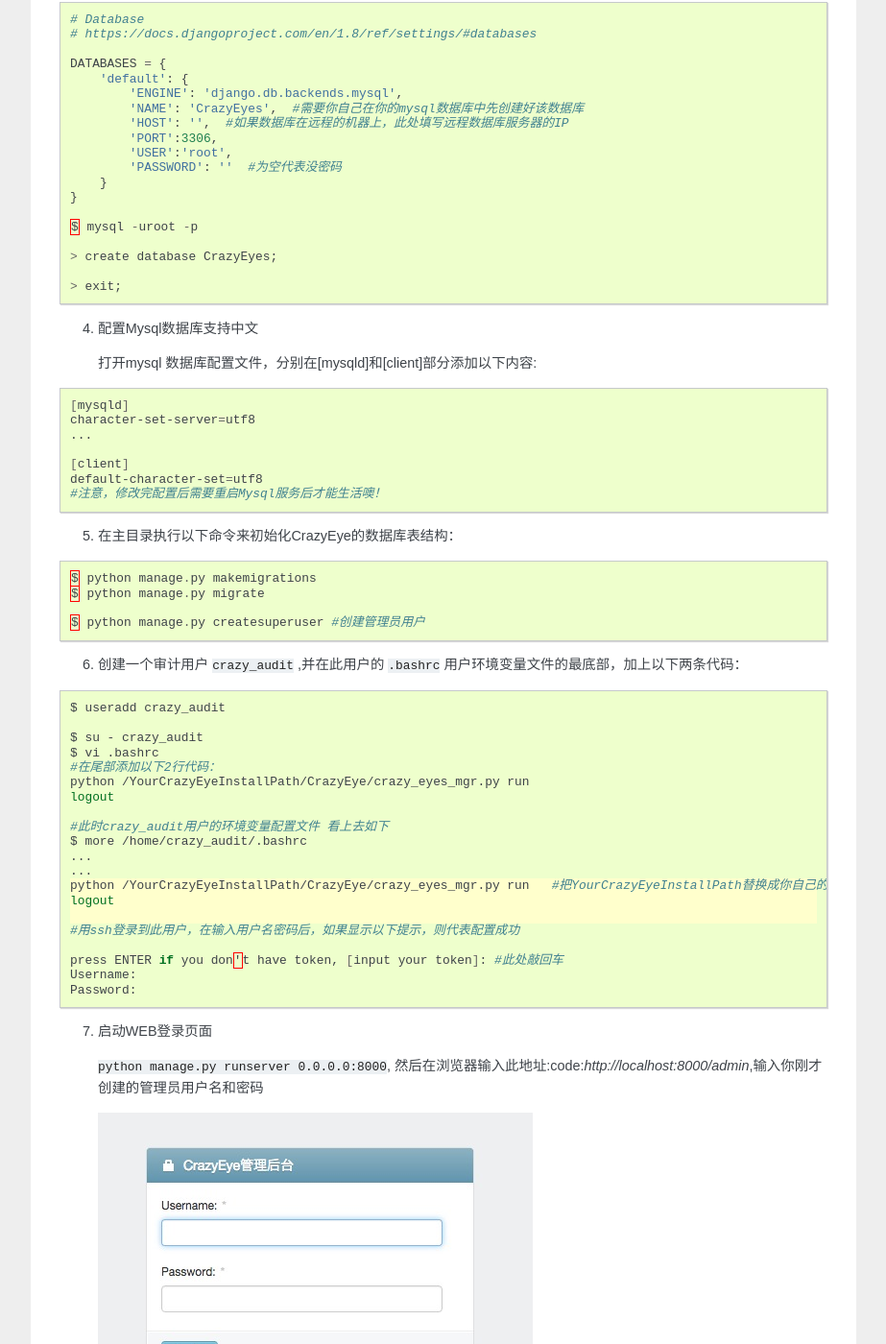
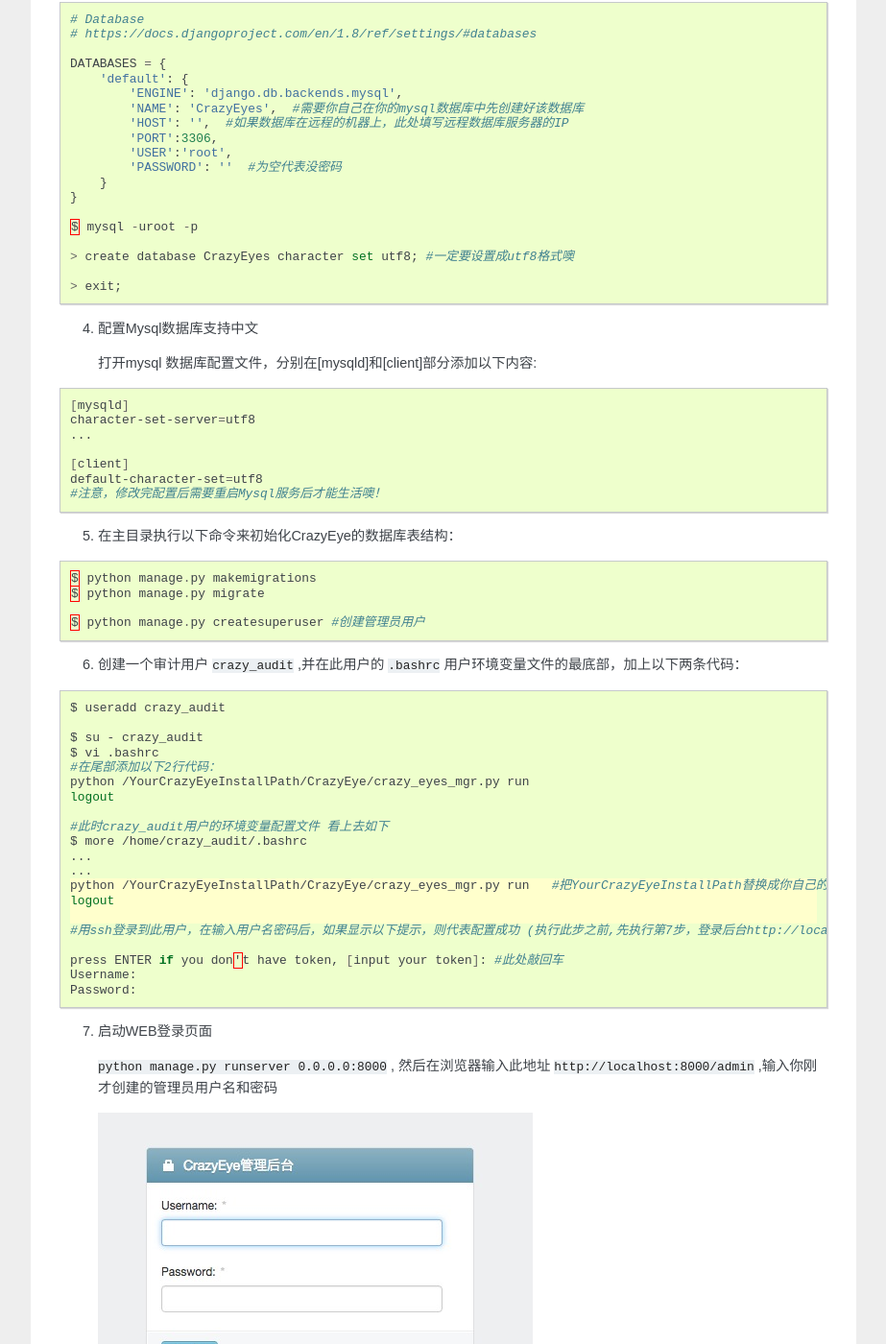
Before and after one commit to triaquae/CrazyEyeDoc, a Sphinx documentation site: the page built from docs/index.rst, in a window 1280 px wide and 1400 px high, scrolled down 1372 px. Shown: the whole window at 96% size, without its empty margins (198-1121 px from the left). Built offline with Sphinx 7.4.7, drawn with Linux system fonts in a browser that asks for light colours.

Commit message:
update doc

```diff
--- a/docs/index.rst
+++ b/docs/index.rst
@@ -102,7 +102,7 @@ CrazyEye安装所需要的组件：
 
    $ mysql -uroot -p
 
-   > create database CrazyEyes;
+   > create database CrazyEyes character set utf8; #一定要设置成utf8格式噢
 
    > exit;
 
@@ -152,7 +152,7 @@ CrazyEye安装所需要的组件：
    python /YourCrazyEyeInstallPath/CrazyEye/crazy_eyes_mgr.py run   #把YourCrazyEyeInstallPath替换成你自己的软件安装目录
    logout
 
-   #用ssh登录到此用户，在输入用户名密码后，如果显示以下提示，则代表配置成功
+   #用ssh登录到此用户，在输入用户名密码后，如果显示以下提示，则代表配置成功 (执行此步之前,先执行第7步，登录后台http://localhost:8000/admin,找到CrazyEye账户,创建一个用户,再来这里登录!!)
 
    press ENTER if you don't have token, [input your token]: #此处敲回车
    Username:
@@ -161,7 +161,7 @@ CrazyEye安装所需要的组件：
 
 7. 启动WEB登录页面
 
-   :code:`python manage.py runserver 0.0.0.0:8000`, 然后在浏览器输入此地址:code:`http://localhost:8000/admin`,输入你刚才创建的管理员用户名和密码
+   :code:`python manage.py runserver 0.0.0.0:8000` , 然后在浏览器输入此地址 :code:`http://localhost:8000/admin` ,输入你刚才创建的管理员用户名和密码
 
    .. image:: _static/imgs/crazy_eye_admin_login.png
 
```
Also changed, not shown: 5 other files.
